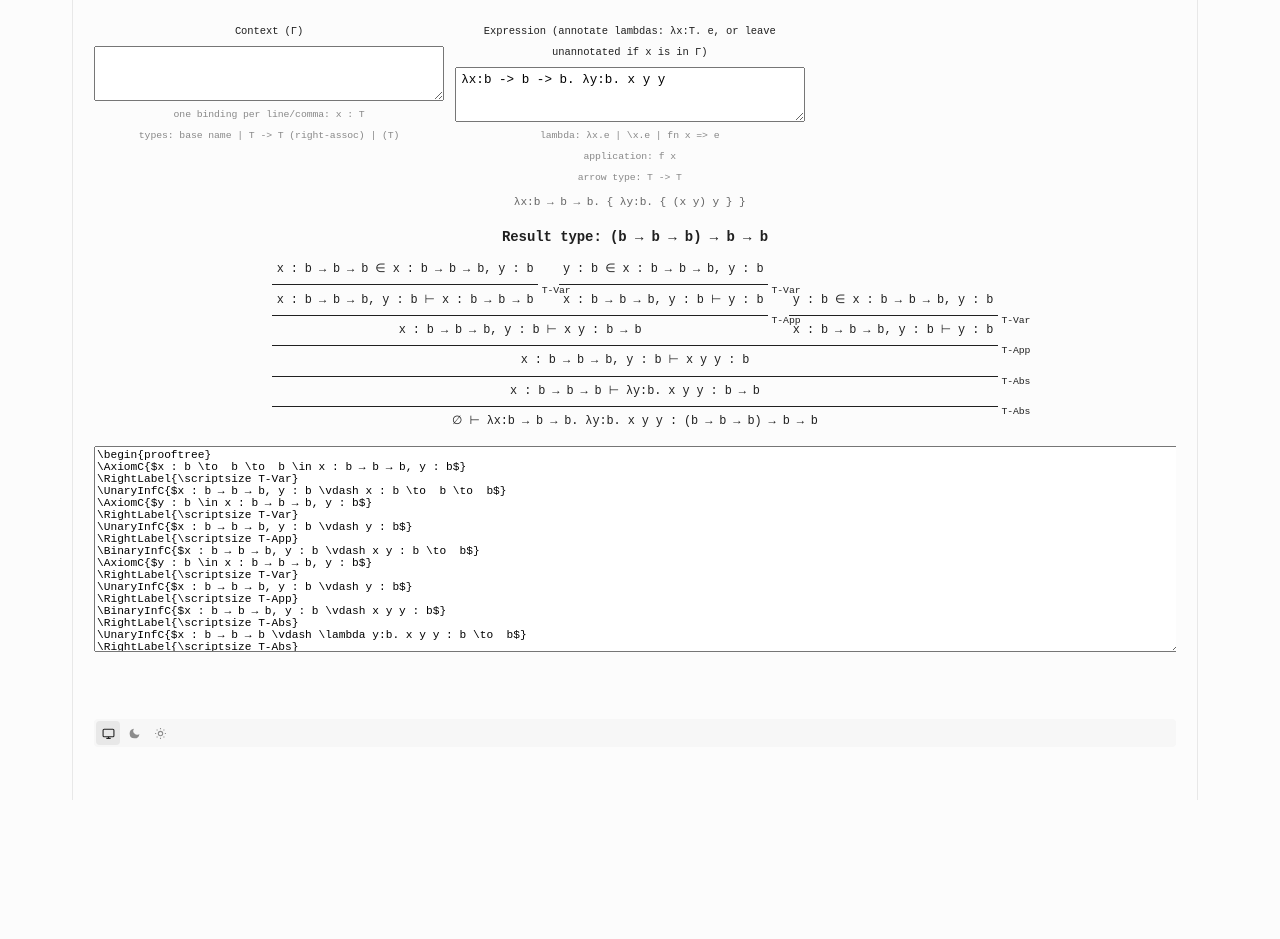
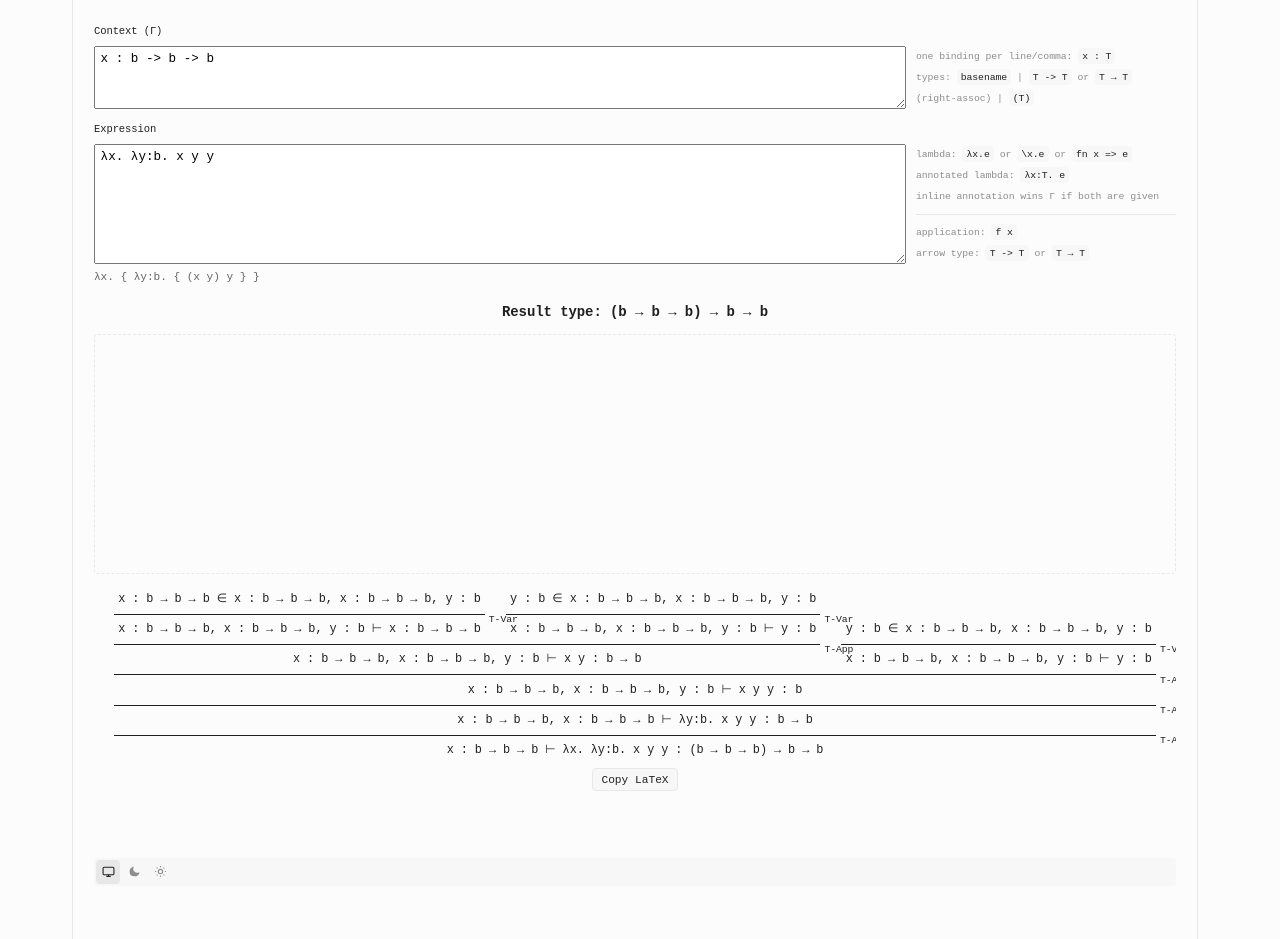
Before and after one commit to Dogeon188/tyrep, a React (Vite) app: page / in a window 1280 px wide. Before the commit the page ends 800 px from the top, so only its background shows below. Built offline with nearby package versions, Linux system fonts and the light colour scheme.

Commit message:
Reorganize derivation UI and simplify lambda syntax aliases
Move the rendered proof tree next to the LaTeX output with a copy button,
reserve a canvas placeholder for a future interactive tree, align input
labels/hints, and collapse tokenizer alias handling into lookup tables.

```diff
--- a/src/App.css
+++ b/src/App.css
@@ -5,18 +5,30 @@
 }
 
 .inputs {
-  display: grid;
-  grid-template-columns: 1fr 1fr 1fr auto;
+  display: flex;
+  flex-direction: column;
   gap: 0.75rem;
-  align-items: start;
   margin-bottom: 1rem;
 }
 
 .inputs label {
   display: flex;
   flex-direction: column;
+  align-items: flex-start;
+  text-align: left;
   font-size: 0.75rem;
   gap: 0.25rem;
+}
+
+.input-row {
+  display: flex;
+  align-items: stretch;
+  gap: 0.75rem;
+  width: 100%;
+}
+
+.input-row textarea {
+  flex: 1;
 }
 
 .inputs textarea,
@@ -27,8 +39,25 @@
 }
 
 .syntax-hint {
+  flex: 0 0 260px;
   font-size: 0.7rem;
-  color: #888;
+  color: var(--muted);
+  text-align: left;
+}
+
+.syntax-hint hr {
+  margin: 0.5rem 0;
+  border: none;
+  border-top: 1px solid var(--border);
+  color: var(--muted);
+}
+
+.syntax-hint code {
+  font-family: inherit;
+  font-size: 0.7rem;
+  background: var(--gray-2);
+  padding: 0.1rem 0.3rem;
+  border-radius: var(--radius-small);
 }
 
 .full-form {
@@ -52,6 +81,41 @@
 .result-type {
   font-weight: bold;
   margin-bottom: 0.75rem;
+}
+
+.derivation-canvas {
+  display: block;
+  width: 100%;
+  box-sizing: border-box;
+  height: 240px;
+  margin-bottom: 1rem;
+  border: 1px dashed var(--border);
+  border-radius: var(--radius-small);
+}
+
+.proof-tree-scroll {
+  overflow-x: auto;
+  max-width: 100%;
+}
+
+.latex-panel-actions {
+  margin: 0.5rem 0;
+}
+
+.latex-panel-actions button {
+  font-family: inherit;
+  font-size: 0.8rem;
+  padding: 0.3rem 0.6rem;
+  border: 1px solid var(--border);
+  border-radius: var(--radius-small);
+  background: var(--gray-2);
+  color: var(--fg);
+  cursor: pointer;
+  transition: opacity 0.2s;
+}
+
+.latex-panel-actions button:hover {
+  opacity: 0.7;
 }
 
 .proof-tree {
--- a/src/App.tsx
+++ b/src/App.tsx
@@ -8,8 +8,8 @@ import { typeToString, termToFullString } from './lambda/types'
 import { ThemeSwitcher } from './ThemeSwitcher'
 
 const EXAMPLE = {
-  ctx: '',
-  term: 'λx:b -> b -> b. λy:b. x y y',
+  ctx: 'x : b -> b -> b',
+  term: 'λx. λy:b. x y y',
 }
 
 function App() {
@@ -35,27 +35,40 @@ function App() {
     }
   }, [termSrc])
 
+  const latex = useMemo(() => (result.root ? proofToLatex(result.root) : ''), [result.root])
+  const [copied, setCopied] = useState(false)
+
   return (
     <>
       <div className="inputs">
         <label>
-          Context (Γ)
+          <span className="input-label">Context (Γ)</span>
+          <div className="input-row">
             <textarea rows={3} value={ctxSrc} onChange={(e) => setCtxSrc(e.target.value)} />
             <div className="syntax-hint">
-            one binding per line/comma: x : T
+              <span>one binding per line/comma: <code>x : T</code></span>
               <br/>
-            types: base name | T -&gt; T (right-assoc) | (T)
+              <span>types: <code>basename</code> | <code>T -&gt; T</code> or <code>T → T</code> (right-assoc) | <code>(T)</code></span>
+            </div>
           </div>
         </label>
         <label>
-          Expression (annotate lambdas: λx:T. e, or leave unannotated if x is in Γ)
+          <span className="input-label">
+            Expression
+          </span>
+          <div className="input-row">
             <textarea rows={3} value={termSrc} onChange={(e) => setTermSrc(e.target.value)} />
             <div className="syntax-hint">
-            lambda: λx.e | \x.e | fn x =&gt; e
+              <span>lambda: <code>λx.e</code> or <code>\x.e</code> or <code>fn x =&gt; e</code></span>
               <br/>
-            application: f x
+              <span>annotated lambda: <code>λx:T. e</code></span>
               <br/>
-            arrow type: T -&gt; T
+              <span>inline annotation wins Γ if both are given</span>
+              <hr/>
+              <span>application: <code>f x</code></span>
+              <br/>
+              <span>arrow type: <code>T -&gt; T</code> or <code>T → T</code></span>
+            </div>
           </div>
           {fullForm && <div className="full-form">{fullForm}</div>}
         </label>
@@ -66,8 +79,28 @@ function App() {
       {result.root && (
         <div className="output">
           <div className="result-type">Result type: {typeToString(result.root.type)}</div>
+
+          {/* ponytail: placeholder only, interactive canvas rendering not implemented yet */}
+          <canvas className="derivation-canvas" />
+
+          <div className="latex-panel">
+            <div className="proof-tree-scroll">
               <ProofTree root={result.root} />
-          <textarea className="latex-output" readOnly value={proofToLatex(result.root)} />
+            </div>
+            <div className="latex-panel-actions">
+              <button
+                type="button"
+                onClick={() => {
+                  navigator.clipboard.writeText(latex)
+                  setCopied(true)
+                  setTimeout(() => setCopied(false), 1500)
+                }}
+              >
+                {copied ? 'Copied!' : 'Copy LaTeX'}
+              </button>
+            </div>
+            <textarea className="latex-output" readOnly value={latex} hidden />
+          </div>
         </div>
       )}
 
--- a/src/lambda/parser.ts
+++ b/src/lambda/parser.ts
@@ -2,11 +2,15 @@ import type { Ctx, Term, Type } from './types'
 
 // ponytail: hand-rolled tokenizer/parser instead of a parser-combinator lib —
 // the grammar is tiny (vars, app, abs, arrow types) and this is ~60 lines.
+// expression-level aliases: lambda openers and abs separators
+const TERM_ALIASES: Record<string, string> = { '\\': 'λ', fn: 'λ', '=>': '.', '⇒': '.' }
+// context/type-level aliases: arrow types (used in both the term and Γ boxes)
+const TYPE_ALIASES: Record<string, string> = { '→': '->' }
+const ALIASES = { ...TERM_ALIASES, ...TYPE_ALIASES }
+
 function tokenize(src: string): string[] {
   const re = /->|=>|→|⇒|λ|\\|\.|\(|\)|:|,|\n|[A-Za-z_][A-Za-z0-9_]*/g
-  return (src.match(re) ?? [])
-    .filter((t) => t !== '\n')
-    .map((t) => (t === '→' ? '->' : t === '⇒' ? '=>' : t))
+  return (src.match(re) ?? []).filter((t) => t !== '\n').map((t) => ALIASES[t] ?? t)
 }
 
 class TokenStream {
@@ -63,9 +67,10 @@ export function parseTypeString(src: string): Type {
   return t
 }
 
-// Term := Abs | App ; Abs := ("\"|"λ"|"fn") IDENT (":" Type)? ("."|"=>") Term ; App := Atom+ ; Atom := IDENT | "(" Term ")"
+// Term := Abs | App ; Abs := "λ" IDENT (":" Type)? "." Term ; App := Atom+ ; Atom := IDENT | "(" Term ")"
+// note: "\" and "fn" are tokenizer aliases for "λ", "=>"/"⇒" for "." — see TERM_ALIASES
 function parseTerm(s: TokenStream): Term {
-  if (s.peek() === '\\' || s.peek() === 'λ' || s.peek() === 'fn') {
+  if (s.peek() === 'λ') {
     s.next()
     const param = s.next()
     if (!isIdent(param)) throw new Error(`expected a parameter name, got "${param}"`)
@@ -74,9 +79,7 @@ function parseTerm(s: TokenStream): Term {
       s.next()
       paramType = parseType(s)
     }
-    // ponytail: accept either "." or "=>" regardless of opener, one less branch to maintain
-    if (s.peek() === '=>') s.next()
-    else s.expect('.')
+    s.expect('.')
     return { kind: 'abs', param, paramType, body: parseTerm(s) }
   }
   let term = parseTermAtom(s)
```
Lines whose indentation alone changed are shown as unchanged.
